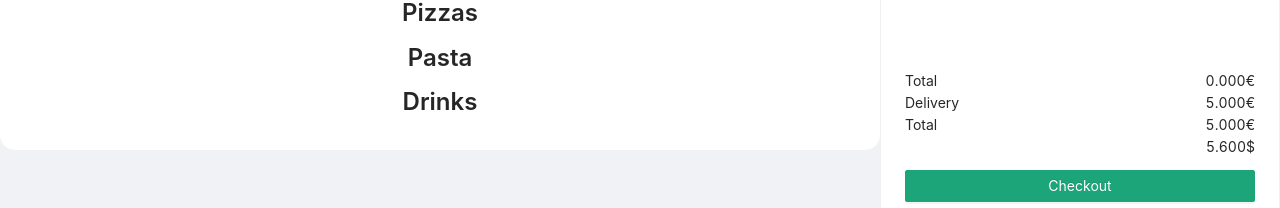
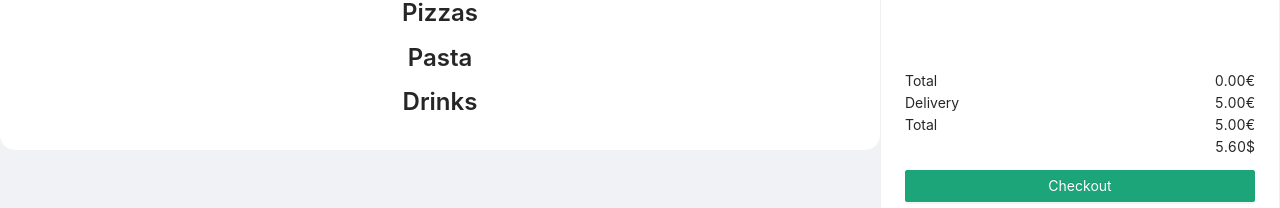
Before and after one commit to alouini333/delivery-client, a React (Create React App) app: page / in a window 1280 px wide. Shown: the part 376-584 px from the top of the page. Built offline with nearby package versions, Linux system fonts and the light colour scheme; no server answers.

Commit message:
fix: put 2 decimals for floats instead of 2

```diff
--- a/src/components/Cart/index.js
+++ b/src/components/Cart/index.js
@@ -84,7 +84,7 @@ const Content = ({
             <div key={index}>
               <Row justify="space-between">
                 <Col>{item.name}</Col>
-                <Col>{Number(item.price * item.quantity).toFixed(3)}€</Col>
+                <Col>{Number(item.price * item.quantity).toFixed(2)}€</Col>
               </Row>
               <Row justify="space-between">
                 <Col flex="2px">
@@ -105,19 +105,19 @@ const Content = ({
       <div style={{ height: "100px" }}>
         <Row justify="space-between">
           <Col>Total</Col>
-          <Col>{Number(price.subPrice).toFixed(3)}€</Col>
+          <Col>{Number(price.subPrice).toFixed(2)}€</Col>
         </Row>
         <Row justify="space-between">
           <Col>Delivery</Col>
-          <Col>{Number(price.delivery).toFixed(3)}€</Col>
+          <Col>{Number(price.delivery).toFixed(2)}€</Col>
         </Row>
         <Row justify="space-between">
           <Col>Total</Col>
-          <Col>{Number(price.totalPrice).toFixed(3)}€</Col>
+          <Col>{Number(price.totalPrice).toFixed(2)}€</Col>
         </Row>
         <Row justify="space-between">
           <Col></Col>
-          <Col>{Number(price.totalDollar).toFixed(3)}$</Col>
+          <Col>{Number(price.totalDollar).toFixed(2)}$</Col>
         </Row>
       </div>
       <Button type="primary" block onClick={() => handleCheckout(price)}>
```
